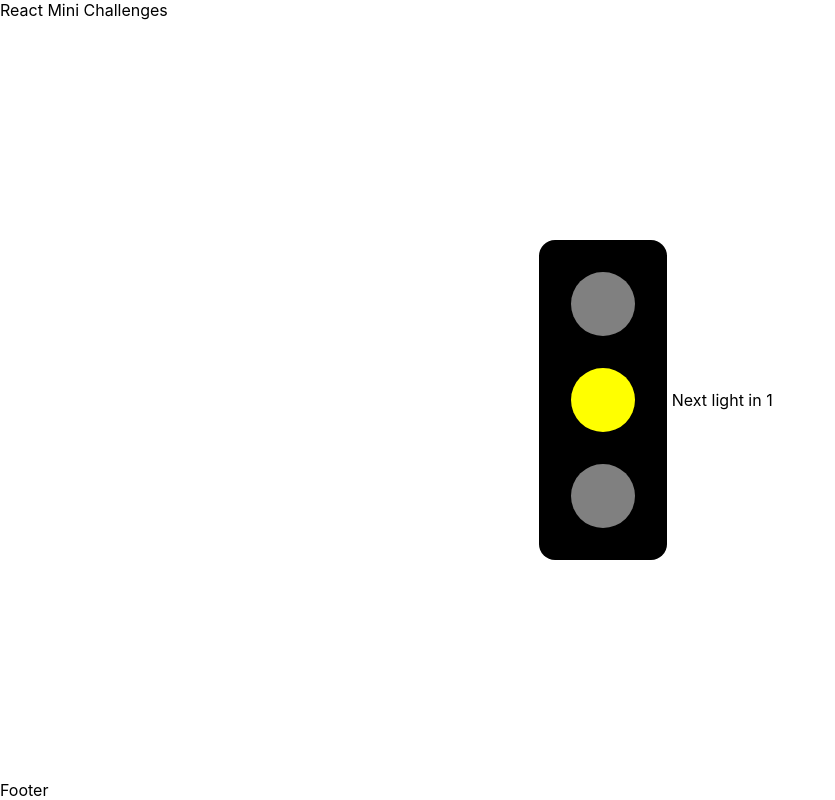
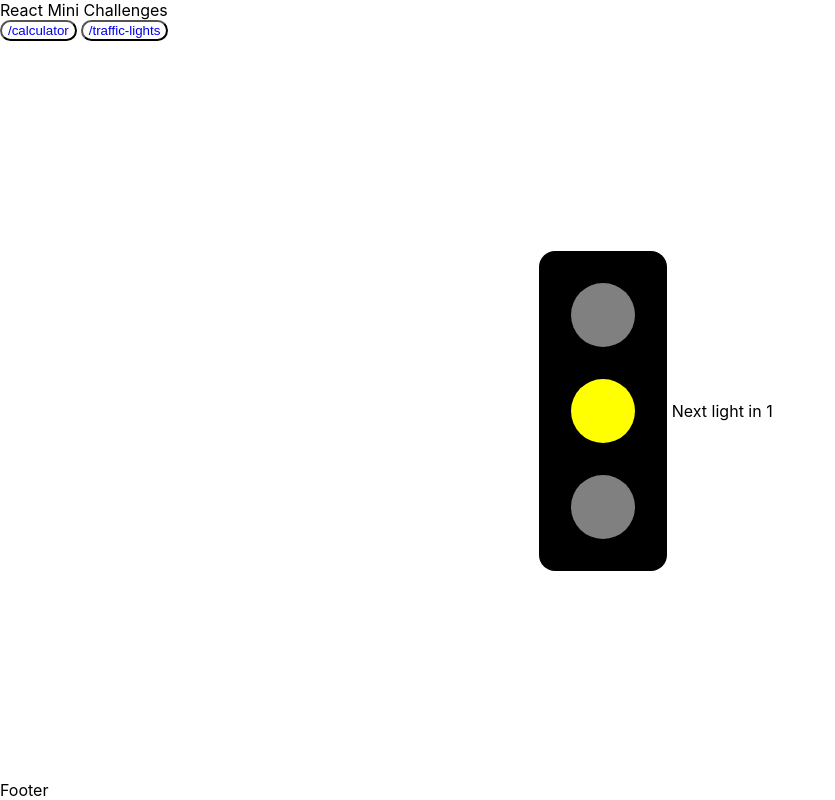
Before and after one commit to parthasarathydNU/front-end-mini-challenges, a React (Create React App) app: page /traffic-lights in a window 1280 px wide. Shown: the top 800 px of the page, without its empty margins (0-835 px from the left). Built offline with nearby package versions, Linux system fonts and the light colour scheme.

Commit message:
Added app context and added tabs to navigate between components

```diff
--- a/package.json
+++ b/package.json
@@ -8,6 +8,7 @@
     "@testing-library/user-event": "^13.5.0",
     "react": "^18.3.1",
     "react-dom": "^18.3.1",
+    "react-router-dom": "^6.27.0",
     "react-scripts": "5.0.1",
     "styled-components": "^6.1.13",
     "web-vitals": "^2.1.4"
--- a/src/App.js
+++ b/src/App.js
@@ -1,13 +1,29 @@
 import Calculator from "./components/Calculator";
 import TrafficLight from "./components/TrafficLight";
 import Layout from "./components/ui/Layout";
+import { createBrowserRouter, RouterProvider } from "react-router-dom";
+import { AppContext } from "./context/AppContext";
 
+const routerPaths = [
+  {
+    path: "/calculator",
+    element: <Calculator />,
+  },
+  {
+    path: "/traffic-lights",
+    element: <TrafficLight />,
+  },
+];
+
+const router = createBrowserRouter(routerPaths);
 
 function App() {
   return (
-    <Layout>
-      <TrafficLight />
-    </Layout>
+    <AppContext.Provider value={routerPaths}>
+      <Layout>
+        <RouterProvider router={router} />
+      </Layout>
+    </AppContext.Provider>
   );
 }
 
--- /dev/null
+++ b/src/components/Tabs.jsx
@@ -0,0 +1,33 @@
+import React from "react";
+import useAppContext from "../context/AppContext";
+import styled from "styled-components";
+
+const StyledTabs = styled.section`
+  display: flex;
+  gap: 4px;
+`;
+
+const StyledTab = styled.button`
+    background-color: white;
+    border-radius: 1rem;
+`;
+
+const StyledLink = styled.a`
+  text-decoration: none;
+`;
+
+function Tabs() {
+  const routerPaths = useAppContext();
+
+  return (
+    <StyledTabs>
+      {routerPaths.map((routerPath) => (
+        <StyledTab>
+          <StyledLink href={routerPath.path}>{routerPath.path}</StyledLink>
+        </StyledTab>
+      ))}
+    </StyledTabs>
+  );
+}
+
+export default Tabs;
--- a/src/components/ui/Layout.jsx
+++ b/src/components/ui/Layout.jsx
@@ -1,5 +1,6 @@
 import React from "react";
 import styled from 'styled-components'
+import Tabs from "../Tabs";
 
 const Container = styled.section`
   height: 100vh;
@@ -9,9 +10,12 @@ const Container = styled.section`
 `
 
 function Layout({ children }) {
+
+
   return (
     <Container>
       <header>React Mini Challenges</header>
+      <Tabs />
       {children}
       <footer>Footer</footer>
     </Container>
--- /dev/null
+++ b/src/context/AppContext.js
@@ -0,0 +1,7 @@
+import { createContext, useContext } from "react";
+
+export const AppContext = createContext(null);
+
+export default function useAppContext(){
+    return useContext(AppContext);
+}
```
Also changed, not shown: 1 other file (tests, documents, lock files or other folders).
